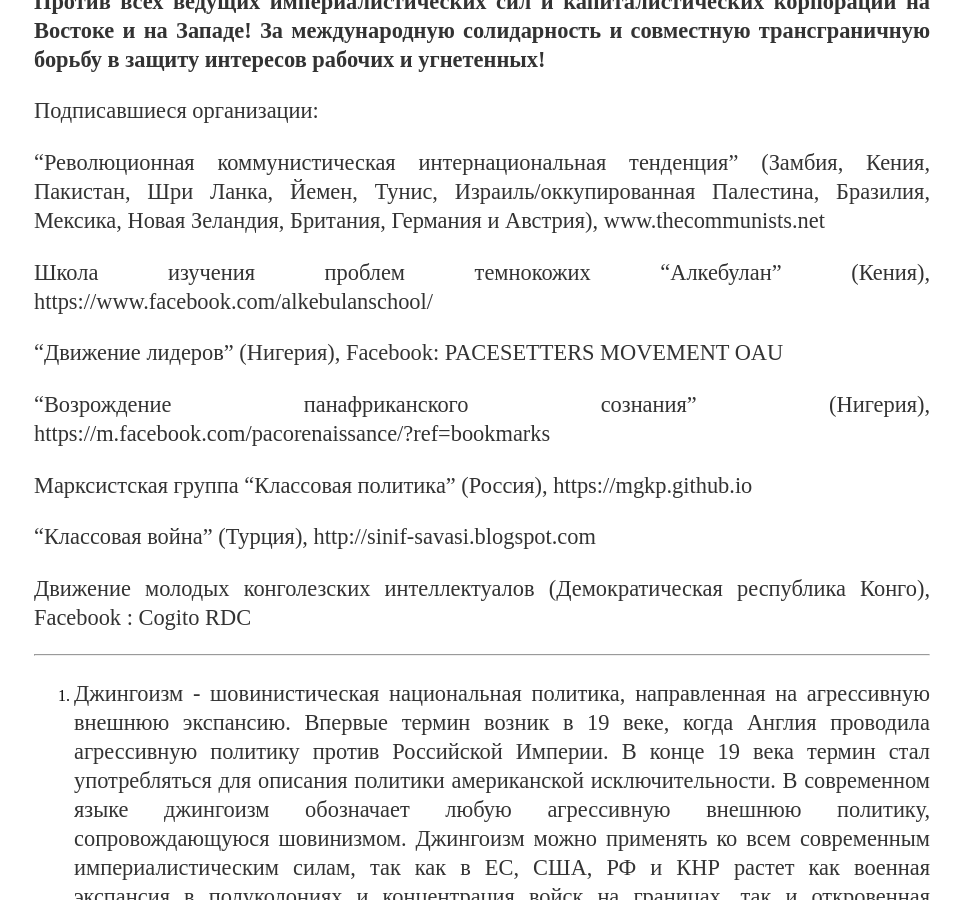
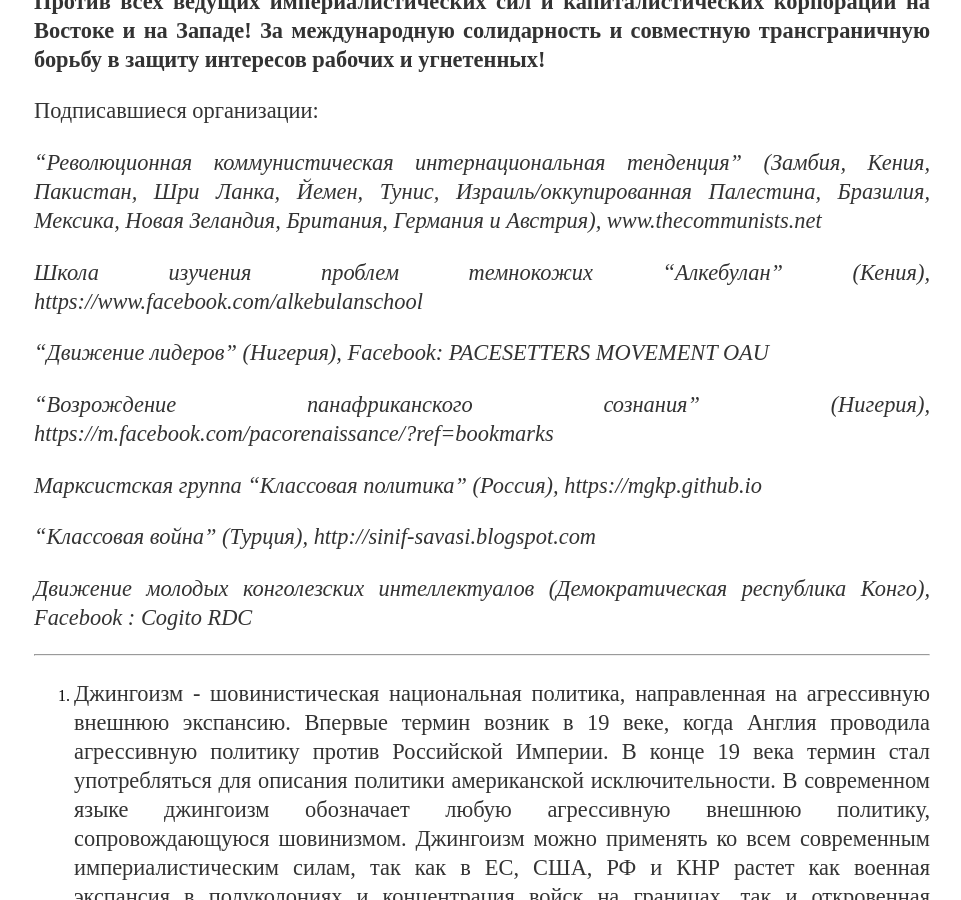
Before and after one commit to mgkp/mgkp.github.io, a Jekyll site: the page built from blog/_posts/2018-07-04-trade-war.md, in a window 1280 px wide and 900 px high, scrolled down 2881 px. Shown: the whole window, without its empty margins (158-1119 px from the left). Built offline with Jekyll 4.4.1, drawn with Linux system fonts in a browser that asks for light colours.

Commit message:
italic added

```diff
--- a/blog/_posts/2018-07-04-trade-war.md
+++ b/blog/_posts/2018-07-04-trade-war.md
@@ -17,9 +17,9 @@
 
 ### Мировая торговая война: нет джингоизму[^1] восточных и западных империалистических сил!
 
-Ни империалистическая глобализация, ни империалистический протекционизм! За международную солидарность и совместную борьбу рабочего класса и угнетенных народов!
+*Ни империалистическая глобализация, ни империалистический протекционизм! За международную солидарность и совместную борьбу рабочего класса и угнетенных народов!*
 
-Совместное заявление “Революционной коммунистической интернациональной тенденции” (РКИТ), Школы изучения проблем темнокожих “Алкебулан” (Кения), “Движения лидеров” (Нигерия), “Возрождения панафриканского сознания” (Нигерия), марксистской группы “Классовая политика” (Россия), Движения молодых конголезских интеллектуалов (Демократическая республика Конго) и "Классовой войны" (Турция), 4 июля 2018
+*Совместное заявление “Революционной коммунистической интернациональной тенденции” (РКИТ), Школы изучения проблем темнокожих “Алкебулан” (Кения), “Движения лидеров” (Нигерия), “Возрождения панафриканского сознания” (Нигерия), марксистской группы “Классовая политика” (Россия), Движения молодых конголезских интеллектуалов (Демократическая республика Конго) и "Классовой войны" (Турция), 4 июля 2018*
 
 1. Грядёт торговая война между ведущими империалистическими силами Востока и Запада — США, КНР, ЕС, Японии, РФ - и другими империалистами. Взаимные экономические санкции империалистических сил были введены в 2014 году, когда США и ЕС применили их против РФ и та ввела свои санкции в ответ. В данный момент администрация Трампа стремится наложить еще более далеко идущие санкции против своих противников, которые ответят тем же. Обострение мировой торговой войны окажет, естественно, разрушительное действие на мировую экономику и жизненные условия трудящихся.
 
@@ -39,19 +39,19 @@
 
 Подписавшиеся организации:
 
-“Революционная коммунистическая интернациональная тенденция” (Замбия, Кения, Пакистан, Шри Ланка, Йемен, Тунис, Израиль/оккупированная Палестина, Бразилия, Мексика, Новая Зеландия, Британия, Германия и Австрия), www.thecommunists.net
+*“Революционная коммунистическая интернациональная тенденция” (Замбия, Кения, Пакистан, Шри Ланка, Йемен, Тунис, Израиль/оккупированная Палестина, Бразилия, Мексика, Новая Зеландия, Британия, Германия и Австрия), www.thecommunists.net*
 
-Школа изучения проблем темнокожих “Алкебулан” (Кения), https://www.facebook.com/alkebulanschool/
+*Школа изучения проблем темнокожих “Алкебулан” (Кения), https://www.facebook.com/alkebulanschool*
 
-“Движение лидеров” (Нигерия), Facebook: PACESETTERS MOVEMENT OAU
+*“Движение лидеров” (Нигерия), Facebook: PACESETTERS MOVEMENT OAU*
 
-“Возрождение панафриканского сознания” (Нигерия), https://m.facebook.com/pacorenaissance/?ref=bookmarks
+*“Возрождение панафриканского сознания” (Нигерия), https://m.facebook.com/pacorenaissance/?ref=bookmarks*
 
-Марксистская группа “Классовая политика” (Россия), https://mgkp.github.io
+*Марксистская группа “Классовая политика” (Россия), https://mgkp.github.io*
 
-“Классовая война” (Турция), http://sinif-savasi.blogspot.com
+*“Классовая война” (Турция), http://sinif-savasi.blogspot.com*
 
-Движение молодых конголезских интеллектуалов (Демократическая республика Конго), Facebook : Cogito RDC
+*Движение молодых конголезских интеллектуалов (Демократическая республика Конго), Facebook : Cogito RDC*
 
 <hr/>
 
```
